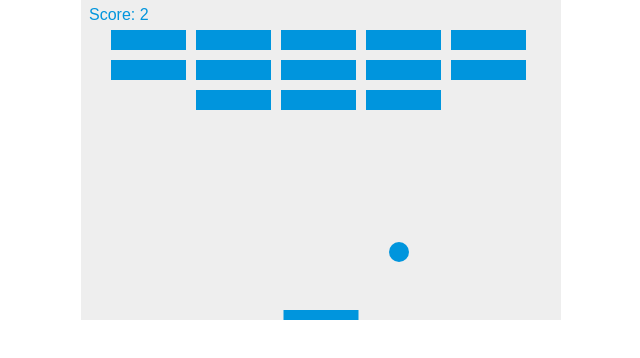
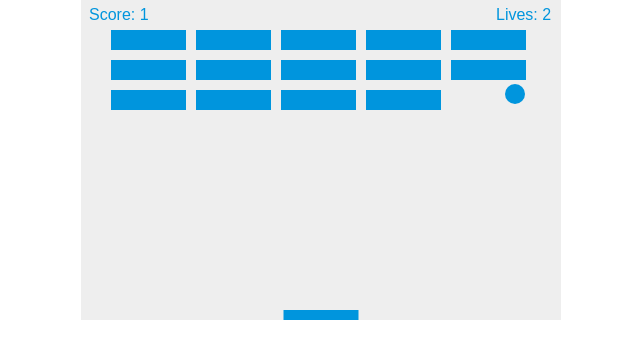
Before and after one commit to ayns01/Breakout-Game, a plain HTML site: page index.html in a window 1280 px wide. Shown: the whole page, without its empty margins (319-959 px from the left). Drawn offline with Linux system fonts and the light colour scheme.

Commit message:
complete

```diff
--- a/index.html
+++ b/index.html
@@ -34,6 +34,13 @@
   var brickPadding = 10;
   var brickOffsetTop = 30;
   var brickOffsetLeft = 30;
+  var score = 0;
+  var lives = 3;
+
+  document.addEventListener("keydown", keyDownHandler, false);
+  document.addEventListener("keyup", keyUpHandler, false);
+  document.addEventListener("mousemove", mouseMoveHandler, false);
+
   var bricks = [];
   for(c=0; c<brickColumnCount; c++) {
     bricks[c] = [];
@@ -41,78 +48,6 @@
       bricks[c][r] = { x: 0, y: 0, status: 1 };
     }
   }
-  var score = 0;
-
-  function drawBall() {
-    ctx.beginPath();
-    ctx.arc(x, y, ballRadius, 0, Math.PI*2);
-    ctx.fillStyle = "#0095DD";
-    ctx.fill();
-    ctx.closePath();
-  }
-
-  function drawPaddle() {
-    ctx.beginPath();
-    ctx.rect(paddleX, canvas.height - paddleHeight, paddleWidth, paddleHeight);
-    ctx.fillStyle = "#0095DD";
-    ctx.fill();
-    ctx.closePath();
-  }
-
-  function drawBricks() {
-    for(c=0; c<brickColumnCount; c++) {
-      for(r=0; r<brickRowCount; r++) {
-        if(bricks[c][r].status == 1) {
-          var brickX = (c*(brickWidth + brickPadding)) + brickOffsetLeft;
-          var brickY = (r*(brickHeight + brickPadding)) + brickOffsetTop;
-          bricks[c][r].x = brickX;
-          bricks[c][r].y = brickY;
-          ctx.beginPath();
-          ctx.rect(brickX, brickY, brickWidth, brickHeight);
-          ctx.fillStyle = "#0095DD";
-          ctx.fill();
-          ctx.closePath();
-        }
-      }
-    }
-  }
-
-  function draw() {
-    ctx.clearRect(0, 0, canvas.width, canvas.height);
-    drawBall();
-    drawPaddle();
-    drawBricks();
-    collisionDetection();
-    drawScore();
-    x += dx;
-    y += dy;
-
-    // Collision detection to Wall
-    if(x + dx > canvas.width - ballRadius || x + dx < ballRadius) {
-      dx = -dx;
-    }
-    if(y + dy < ballRadius) {
-      dy = -dy;
-    }
-    else if(y + dy > canvas.height - ballRadius) {
-      if(x > paddleX && x < paddleX + paddleWidth) {
-        dy = -dy;
-      }
-      //alert("GAME OVER");
-      document.location.reload();
-    }
-
-    if(rightPressed && paddleX < canvas.width - paddleWidth) {
-      paddleX += 7;
-    }
-    else if(leftPressed && paddleX > 0) {
-      paddleX -= 7;
-    }
-  }
-
-  document.addEventListener("keydown", keyDownHandler, false);
-  document.addEventListener("keyup", keyUpHandler, false);
-  document.addEventListener("mousemove", mouseMoveHandler, false);
 
   function mouseMoveHandler(e) {
     console.log(canvas.offsetLeft);
@@ -160,14 +95,101 @@
     }
   }
 
+  function drawBall() {
+    ctx.beginPath();
+    ctx.arc(x, y, ballRadius, 0, Math.PI*2);
+    ctx.fillStyle = "#0095DD";
+    ctx.fill();
+    ctx.closePath();
+  }
+
+  function drawPaddle() {
+    ctx.beginPath();
+    ctx.rect(paddleX, canvas.height - paddleHeight, paddleWidth, paddleHeight);
+    ctx.fillStyle = "#0095DD";
+    ctx.fill();
+    ctx.closePath();
+  }
+
+  function drawBricks() {
+    for(c=0; c<brickColumnCount; c++) {
+      for(r=0; r<brickRowCount; r++) {
+        if(bricks[c][r].status == 1) {
+          var brickX = (c*(brickWidth + brickPadding)) + brickOffsetLeft;
+          var brickY = (r*(brickHeight + brickPadding)) + brickOffsetTop;
+          bricks[c][r].x = brickX;
+          bricks[c][r].y = brickY;
+          ctx.beginPath();
+          ctx.rect(brickX, brickY, brickWidth, brickHeight);
+          ctx.fillStyle = "#0095DD";
+          ctx.fill();
+          ctx.closePath();
+        }
+      }
+    }
+  }
+
   function drawScore() {
     ctx.font = "16px Arial";
     ctx.fillStyle = "#0095DD";
     ctx.fillText("Score: "+score, 8, 20);
   }
 
-  setInterval(draw, 10);
+  function drawLives() {
+    ctx.font = "16px Arial";
+    ctx.fillStyle = "#0095DD";
+    ctx.fillText("Lives: "+lives, canvas.width-65, 20);
+  }
 
+  function draw() {
+    ctx.clearRect(0, 0, canvas.width, canvas.height);
+    drawBall();
+    drawPaddle();
+    drawBricks();
+    drawScore();
+    drawLives();
+    collisionDetection();
+
+    // Collision detection to Wall
+    if(x + dx > canvas.width-ballRadius || x + dx < ballRadius) {
+      dx = -dx;
+    }
+    if(y + dy < ballRadius) {
+      dy = -dy;
+    }
+    else if(y + dy > canvas.height-ballRadius) {
+      if(x > paddleX && x < paddleX + paddleWidth) {
+        dy = -dy;
+      }
+      else {
+        lives--;
+        if(!lives) {
+          alert("GAME OVER");
+          document.location.reload();
+        }
+        else {
+          x = canvas.width/2;
+          x = canvas.height-30;
+          dx = 2;
+          dy = -2;
+          paddleX = (canvas.width-paddleWidth)/2;
+        }
+      }
+    }
+
+    if(rightPressed && paddleX < canvas.width - paddleWidth) {
+      paddleX += 7;
+    }
+    else if(leftPressed && paddleX > 0) {
+      paddleX -= 7;
+    }
+
+    x += dx;
+    y += dy;
+    requestAnimationFrame(draw);
+  }
+
+  draw();
   </script>
 
   </body>
```
